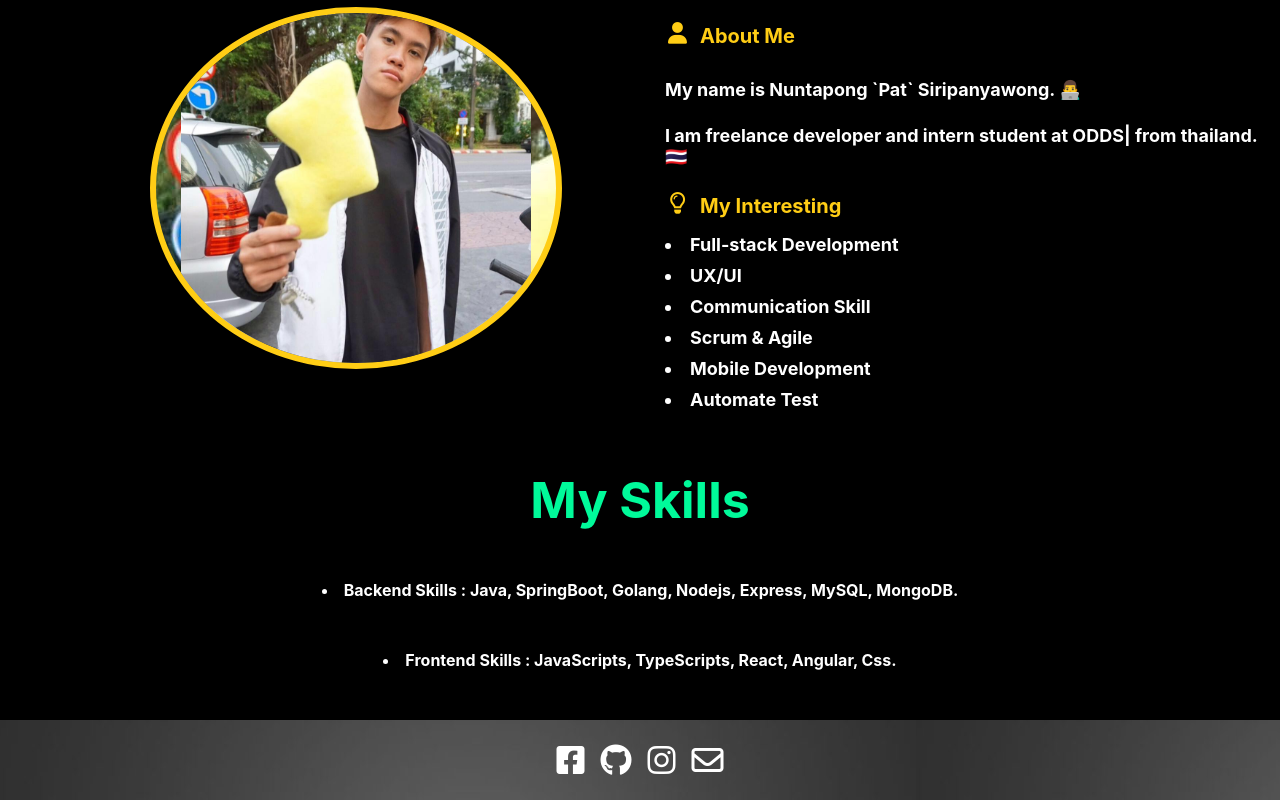
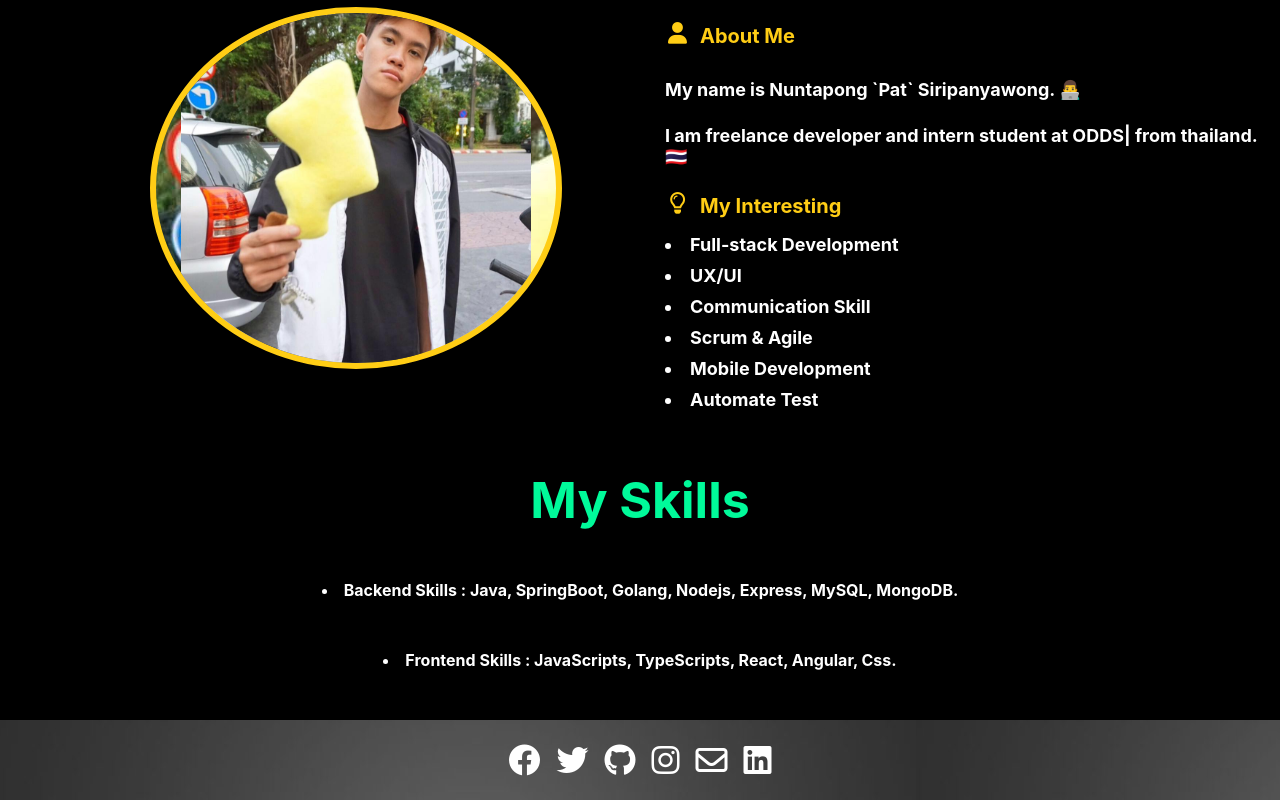
Before and after one commit to NuntapongS/my-portfolio, a React (Create React App) app: page / in a window 1280 px wide. Shown: the part 849-1649 px from the top of the page. Built offline with nearby package versions, Linux system fonts and the light colour scheme.

Commit message:
edit change icon

```diff
--- a/src/App.tsx
+++ b/src/App.tsx
@@ -28,29 +28,38 @@ function App() {
             target="_blank"
             rel="noreferrer"
           >
-            <i className="fa-brands fa-square-facebook fa-2xl"></i>
-            <span></span>
+            <i className="fa-brands fa-facebook fa-2xl"></i>
+          </a>
+          <a href="twitter.com" target="_blank" rel="noreferrer">
+            <i className="fa-brands fa-twitter fa-2xl"></i>
           </a>
           <a
             href="https://github.com/NuntapongS"
             target="_blank"
             rel="noreferrer"
           >
-            <i className="fa-brands fa-github fa-2xl"></i> <span></span>
+            <i className="fa-brands fa-github fa-2xl"></i>
           </a>
           <a
             href="https://www.instagram.com/nuntapong.sr/"
             target="_blank"
             rel="noreferrer"
           >
-            <i className="fa-brands fa-instagram fa-2xl"></i> <span></span>
+            <i className="fa-brands fa-instagram fa-2xl"></i>
           </a>
           <a
             href="mailto:nuntapong.sr@gmail.com"
             target="_blank"
             rel="noreferrer"
           >
-            <i className="fa-regular fa-envelope fa-2xl"></i> <span></span>
+            <i className="fa-regular fa-envelope fa-2xl"></i>
+          </a>
+          <a
+            href="mailto:nuntapong.sr@gmail.com"
+            target="_blank"
+            rel="noreferrer"
+          >
+            <i className="fa-brands fa-linkedin fa-2xl"></i>
           </a>
         </div>
       </div>
```
